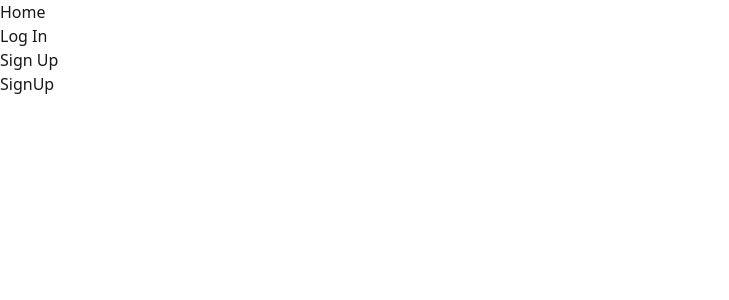
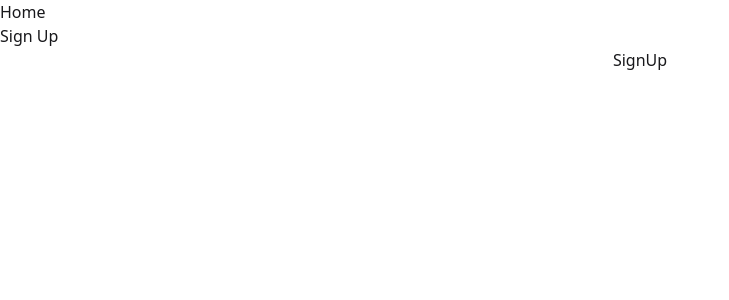
Before and after one commit to GittyX3b/wbs-project_6, a React app in the folder frontend/: page /signup in a window 1280 px wide. Shown: the top 300 px of the page, without its empty margins (0-729 px from the left). Built offline with nearby package versions, Linux system fonts and the light colour scheme; the HTML template or start-up script is replaced by a standard one.

Commit message:
Create Sign up page

```diff
--- a/frontend/src/components/NavBar.tsx
+++ b/frontend/src/components/NavBar.tsx
@@ -9,9 +9,6 @@
             <NavLink to="/">Home</NavLink>
           </li>
           <li>
-            <NavLink to="login">Log In</NavLink>
-          </li>
-          <li>
             <NavLink to="signup">Sign Up</NavLink>
           </li>
         </ul>
--- a/frontend/src/pages/SignUp.tsx
+++ b/frontend/src/pages/SignUp.tsx
@@ -3,7 +3,7 @@
 export function SignUp(): ReactElement {
   return (
     <>
-      <div>SignUp</div>
+      <div className="flex flex-col items-center justify-center">SignUp</div>
     </>
   );
 }
```
Also changed, not shown: 2 other files (tests, documents, lock files or other folders).
